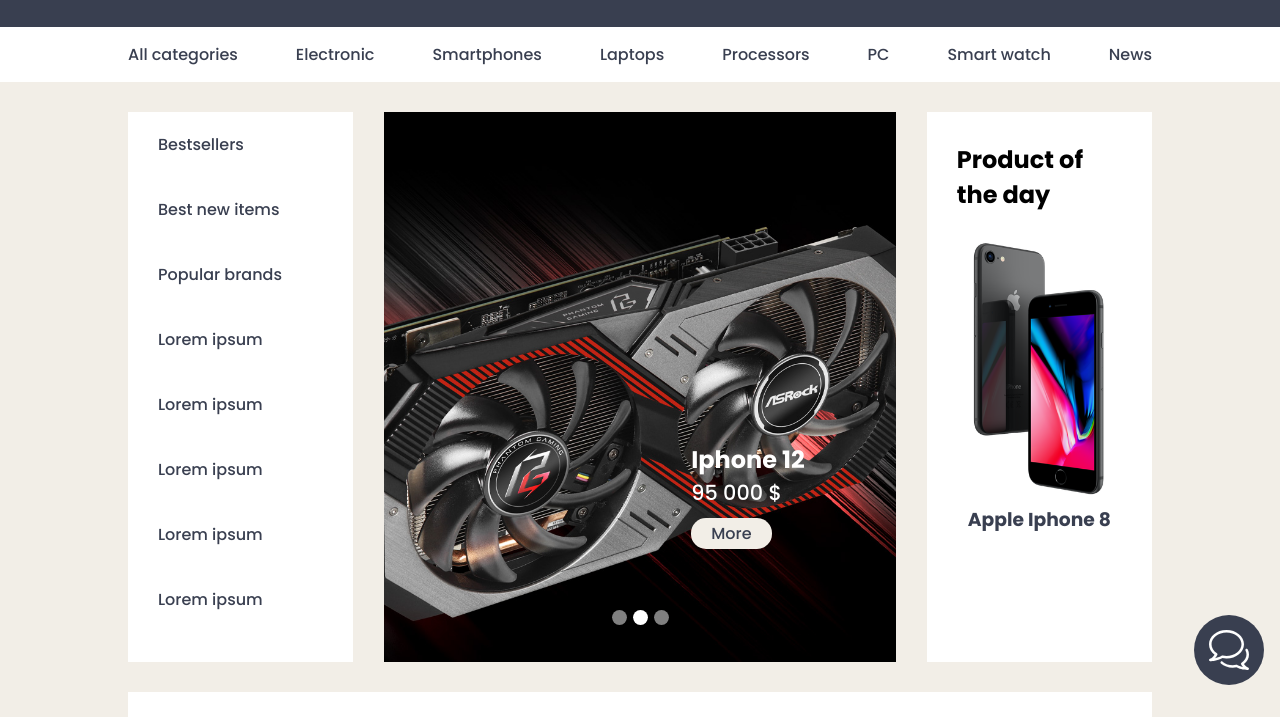
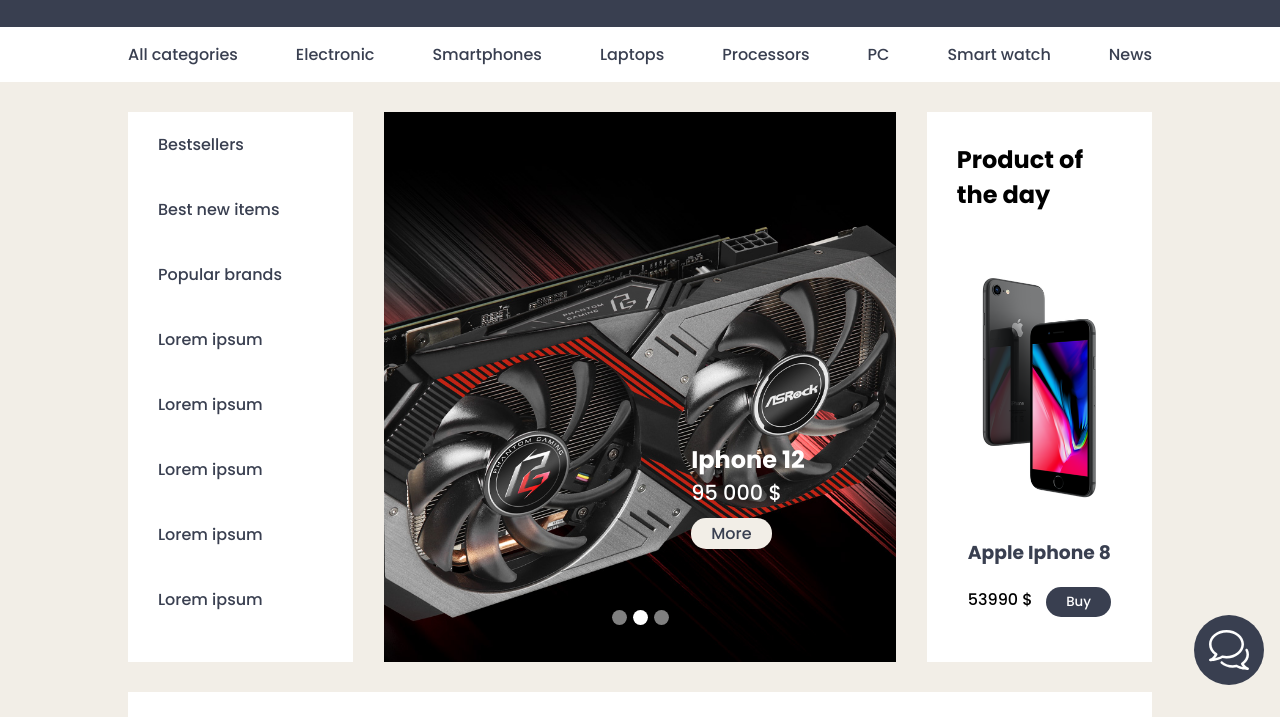
Before and after one commit to alhajr20/Shop, a website: page src/index.html in a window 1280 px wide. Shown: the part 83-800 px from the top of the page. Drawn offline with nearby package versions, Linux system fonts and the light colour scheme; files that its build step writes are made by us from their sources; files whose address does not match are found by name.

Commit message:
Changed product of the day

```diff
--- a/src/index.html
+++ b/src/index.html
@@ -49,7 +49,7 @@
 <body>
     <div class="app">
         <a href="#" class="up">
-            <svg xmlns="http://www.w3.org/2000/svg" width="40" height="40" viewBox="0 0 24 24" fill="none" stroke="white" stroke-width="2" stroke-linecap="round" stroke-linejoin="round" class="feather feather-arrow-up"><line x1="12" y1="19" x2="12" y2="5"></line><polyline points="5 12 12 5 19 12"></polyline></svg>
+            <svg xmlns="http://www.w3.org/2000/svg" width="30" height="30" viewBox="0 0 24 24" fill="none" stroke="white" stroke-width="2" stroke-linecap="round" stroke-linejoin="round" class="feather feather-arrow-up"><line x1="12" y1="19" x2="12" y2="5"></line><polyline points="5 12 12 5 19 12"></polyline></svg>
         </a>
         <div class="app-chats">
             <div class="dropdown">
@@ -278,6 +278,10 @@
                                 <img src="./img/productDay.png" alt="product of the day">
                                 <figcaption>
                                     <h3><a href="#">Apple Iphone 8</a></h3>
+                                    <div class="buy">
+                                        <span>53990 &#36;</span>
+                                        <button>Buy</button>
+                                    </div>
                                 </figcaption>
                             </figure>
                         </div>
--- a/src/sass/blocks/_promo.scss
+++ b/src/sass/blocks/_promo.scss
@@ -90,9 +90,11 @@
             display: flex;
             flex-direction: column;
             align-items: center;
-            margin-top: 30px;
+            justify-content: space-around;
+            height: 100%;
+            margin-top: 50px;
             img {
-                width: 80%;
+                width: 70%;
             }
             figcaption {
                 margin-top: 10px;
@@ -100,6 +102,19 @@
                     a {
                         color: $main-color;
                         text-decoration: none;
+                    }
+                }
+                .buy {
+                    display: flex;
+                    justify-content: space-between;
+                    margin-top: 20px;
+                    button {
+                        background-color: $main-color;
+                        border: none;
+                        color: #fff;
+                        padding: 5px 20px;
+                        border-radius: 15px;
+                        cursor: pointer;
                     }
                 }
             }
--- a/src/sass/style.scss
+++ b/src/sass/style.scss
@@ -105,7 +105,7 @@
     position: fixed;
     bottom: 2rem;
     left: 1rem;
-    padding: 15px;
+    padding: 10px;
     background-color: #393F50;
     display: none;
     align-items: center;
```
Also changed, not shown: dist/css/style.min.css, dist/index.html.
